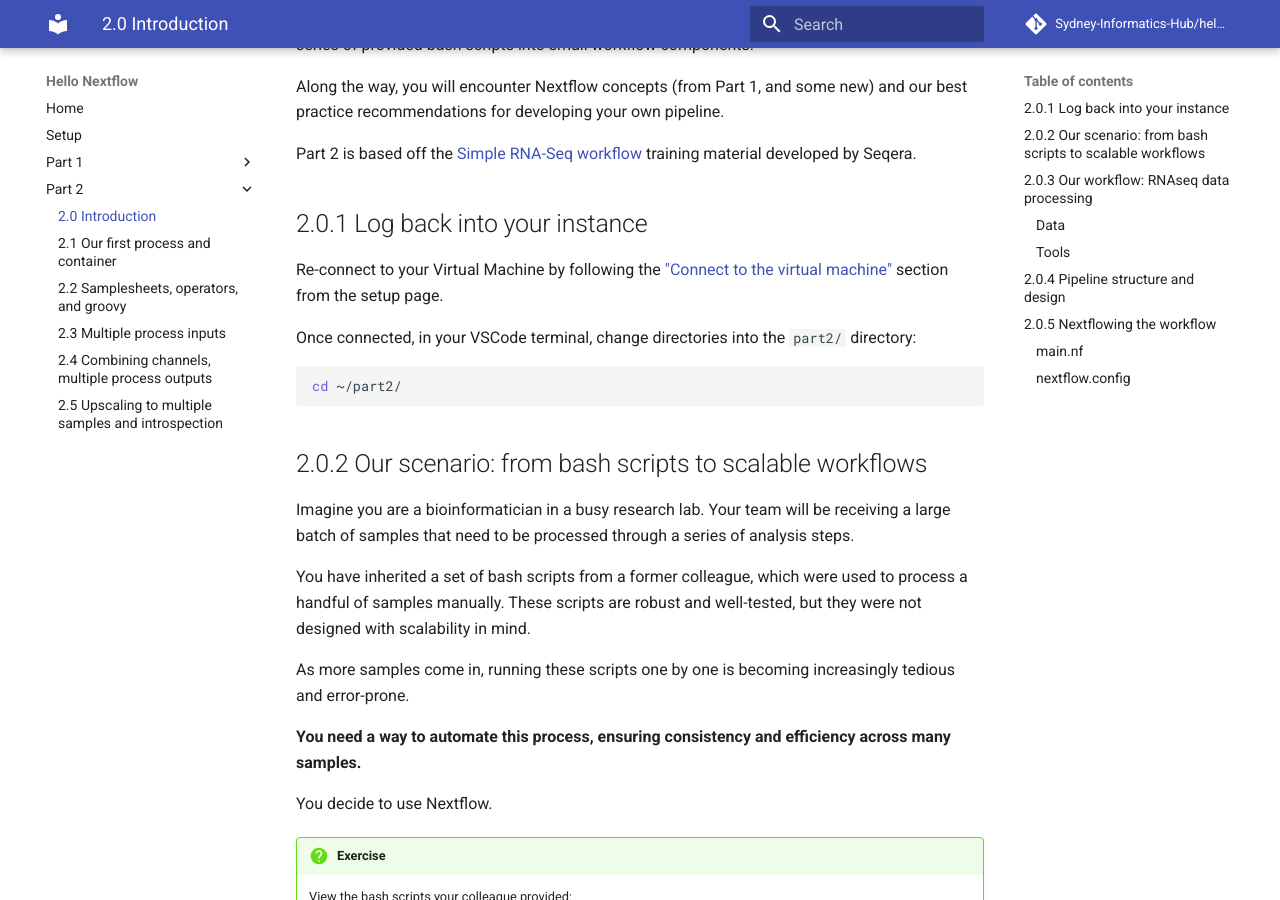
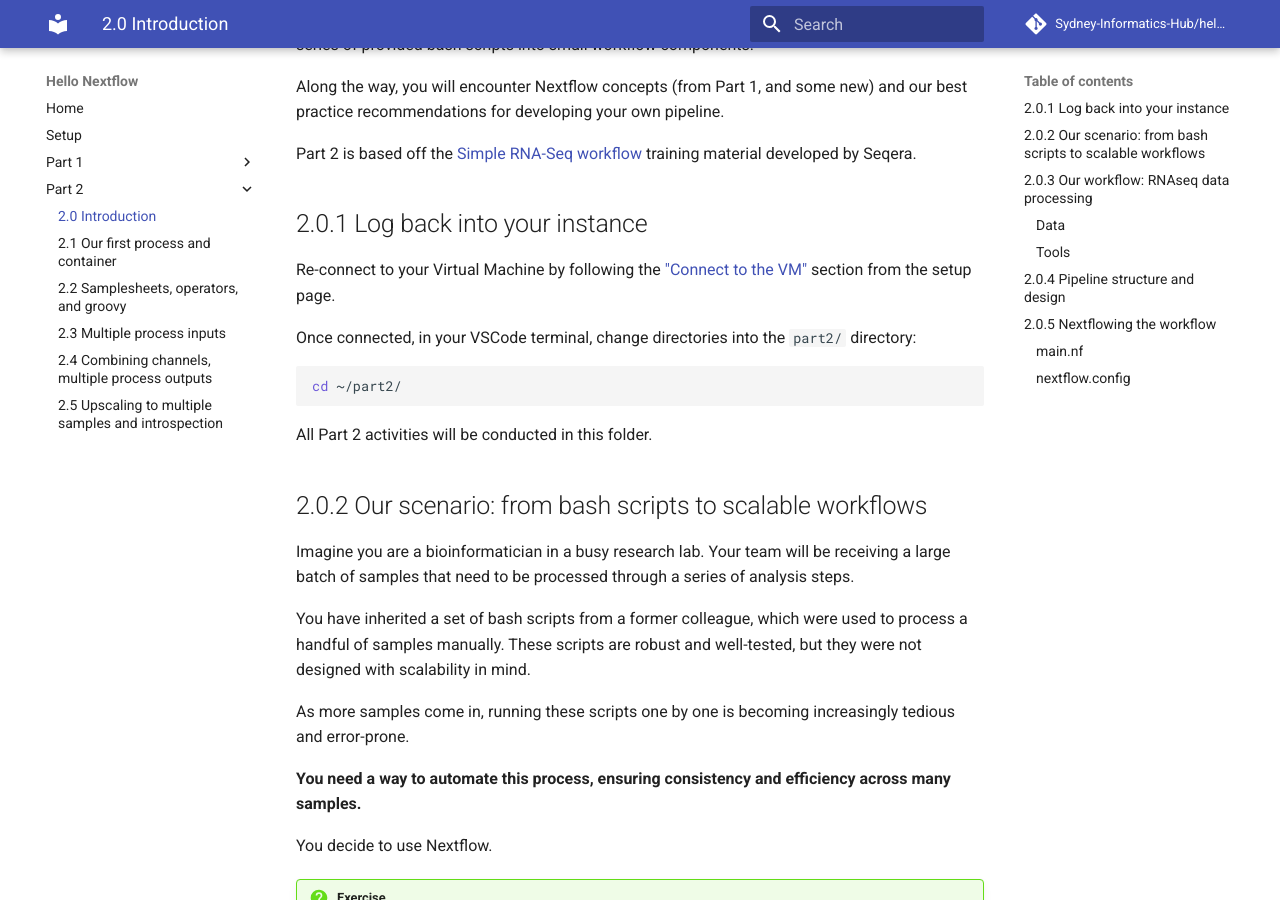
Before and after one commit to Sydney-Informatics-Hub/hello-nextflow, an MkDocs documentation site: the page built from docs/part2/00_intro.md, in a window 1280 px wide and 900 px high, scrolled down 410 px. Built offline with MkDocs 1.6.1 and Material for MkDocs 9.7.7, drawn with Linux system fonts in a browser that asks for light colours; comment, search, counter and statistics services are not loaded.

Commit message:
Update part 2 setup

````diff
--- a/docs/part2/00_intro.md
+++ b/docs/part2/00_intro.md
@@ -25,7 +25,7 @@ training material developed by Seqera.
 ## 2.0.1 Log back into your instance
 
 Re-connect to your Virtual Machine by following the
-["Connect to the virtual machine"](../setup.md) section from the setup page.
+["Connect to the VM"](../setup.md) section from the setup page.
 
 Once connected, in your VSCode terminal, change directories into the `part2/`
 directory:
@@ -33,6 +33,8 @@ directory:
 ```bash
 cd ~/part2/
 ```
+
+All Part 2 activities will be conducted in this folder.
 
 ## 2.0.2 Our scenario: from bash scripts to scalable workflows
 
````
